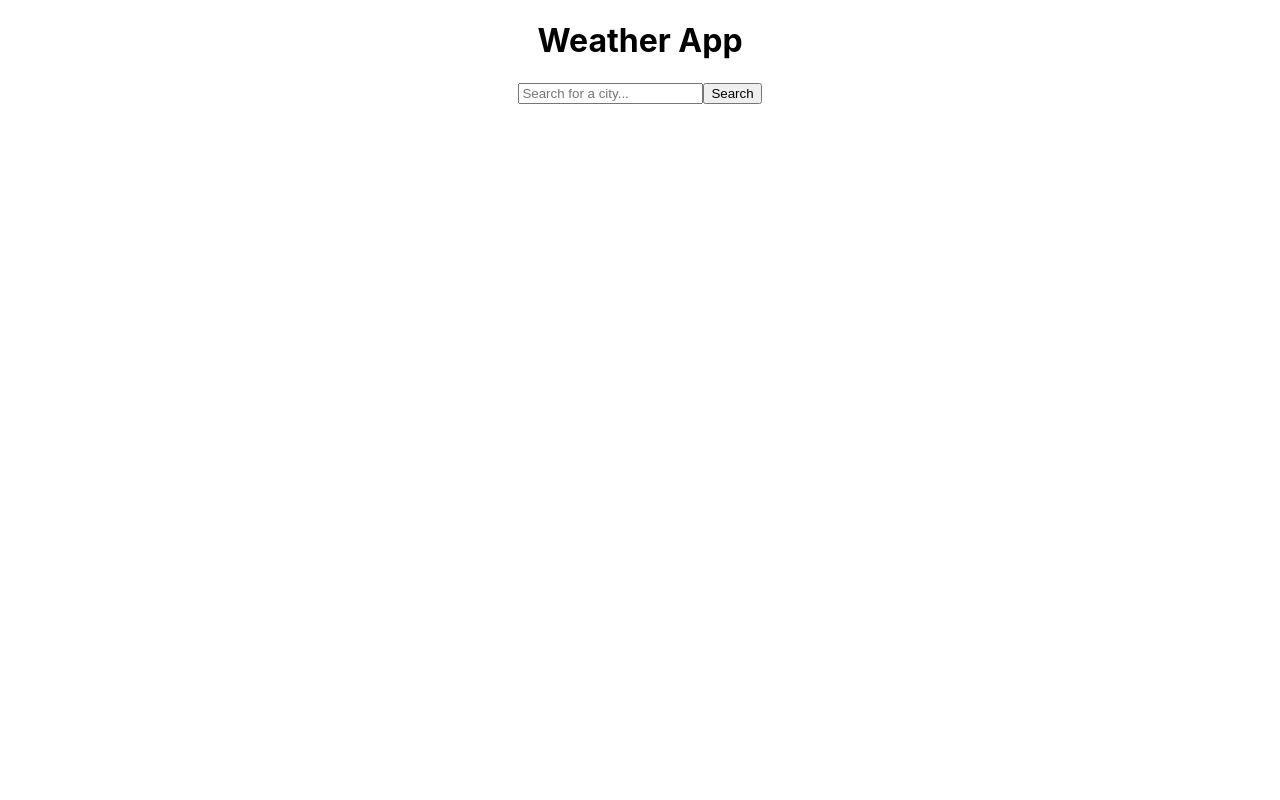
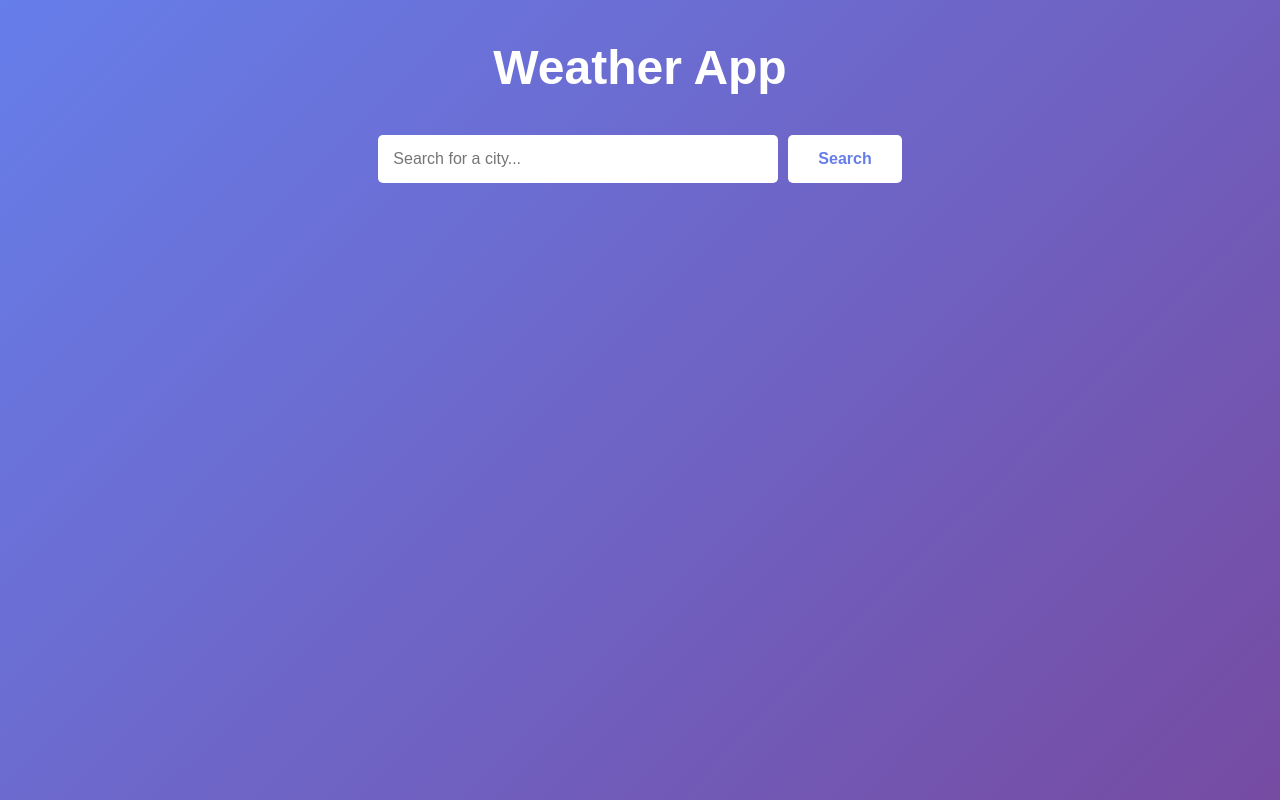
Before and after one commit to EliasMarteCortes/weather-app, a React (Create React App) app in the folder weather-app/: page / in a window 1280 px wide. Built offline with nearby package versions, Linux system fonts and the light colour scheme.

Commit message:
feat: add CSS styling for app layout

```diff
--- a/weather-app/src/App.css
+++ b/weather-app/src/App.css
@@ -1,38 +1,59 @@
-.App {
-  text-align: center;
+* {
+  margin: 0;
+  padding: 0;
+  box-sizing: border-box;
 }
 
-.App-logo {
-  height: 40vmin;
-  pointer-events: none;
+body {
+  font-family: Arial, sans-serif;
 }
 
-@media (prefers-reduced-motion: no-preference) {
-  .App-logo {
-    animation: App-logo-spin infinite 20s linear;
-  }
+.App {
+  min-height: 100vh;
+  background: linear-gradient(135deg, #667eea, #764ba2);
+  padding: 40px 20px;
 }
 
-.App-header {
-  background-color: #282c34;
-  min-height: 100vh;
-  display: flex;
-  flex-direction: column;
-  align-items: center;
-  justify-content: center;
-  font-size: calc(10px + 2vmin);
+h1 {
+  text-align: center;
   color: white;
+  font-size: 48px;
+  margin-bottom: 40px;
 }
 
-.App-link {
-  color: #61dafb;
+form {
+  max-width: 600px;
+  margin: 0 auto 40px;
+  display: flex;
+  gap: 10px;
+  justify-content: center;
 }
 
-@keyframes App-logo-spin {
-  from {
-    transform: rotate(0deg);
-  }
-  to {
-    transform: rotate(360deg);
-  }
+input {
+  width: 400px;
+  padding: 15px;
+  border: none;
+  border-radius: 5px;
+  font-size: 16px;
 }
+
+input:focus {
+  outline: none;
+  box-shadow: 0 0 0 3px rgba(255, 255, 255, 0.3);
+}
+
+button {
+  background: white;
+  color: #667eea;
+  border: none;
+  padding: 15px 30px;
+  border-radius: 5px;
+  font-size: 16px;
+  font-weight: bold;
+  cursor: pointer;
+  transition: transform 0.2s;
+}
+
+button:hover {
+  transform: scale(1.05);
+}
```
